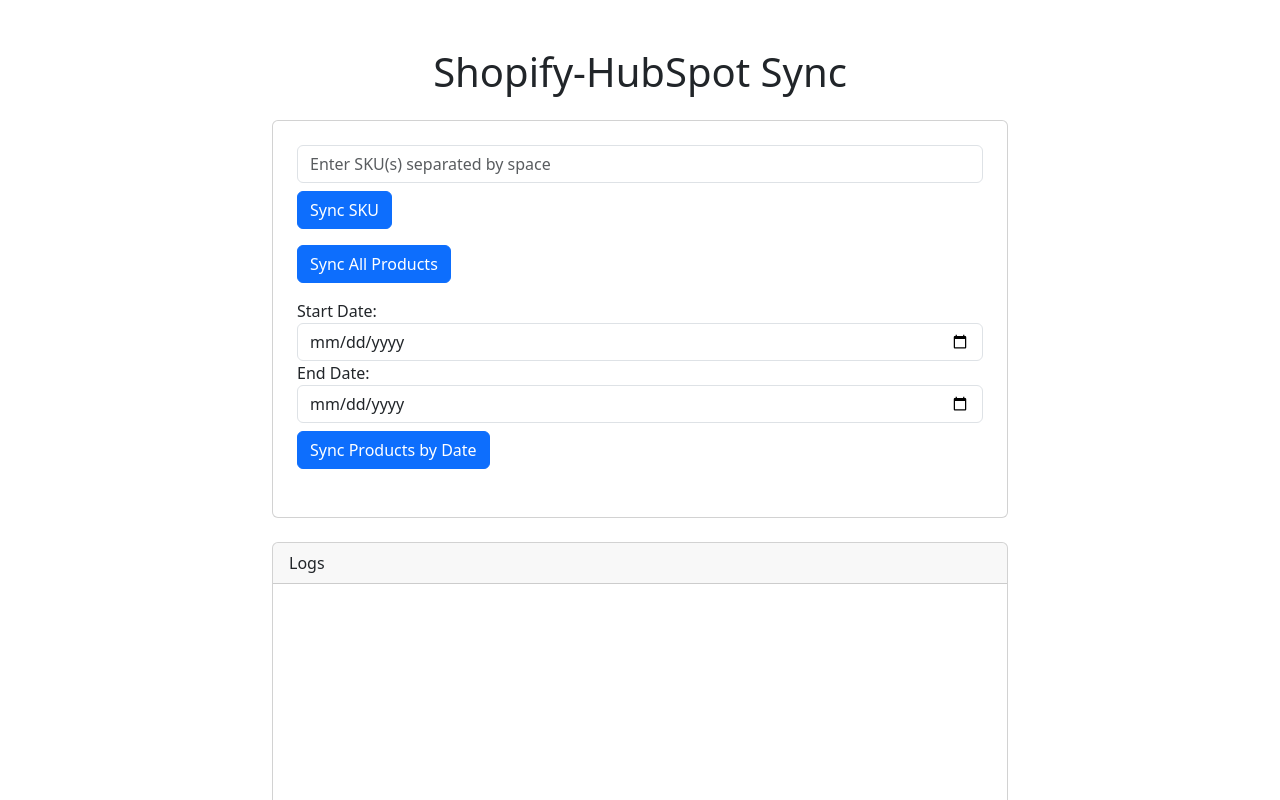
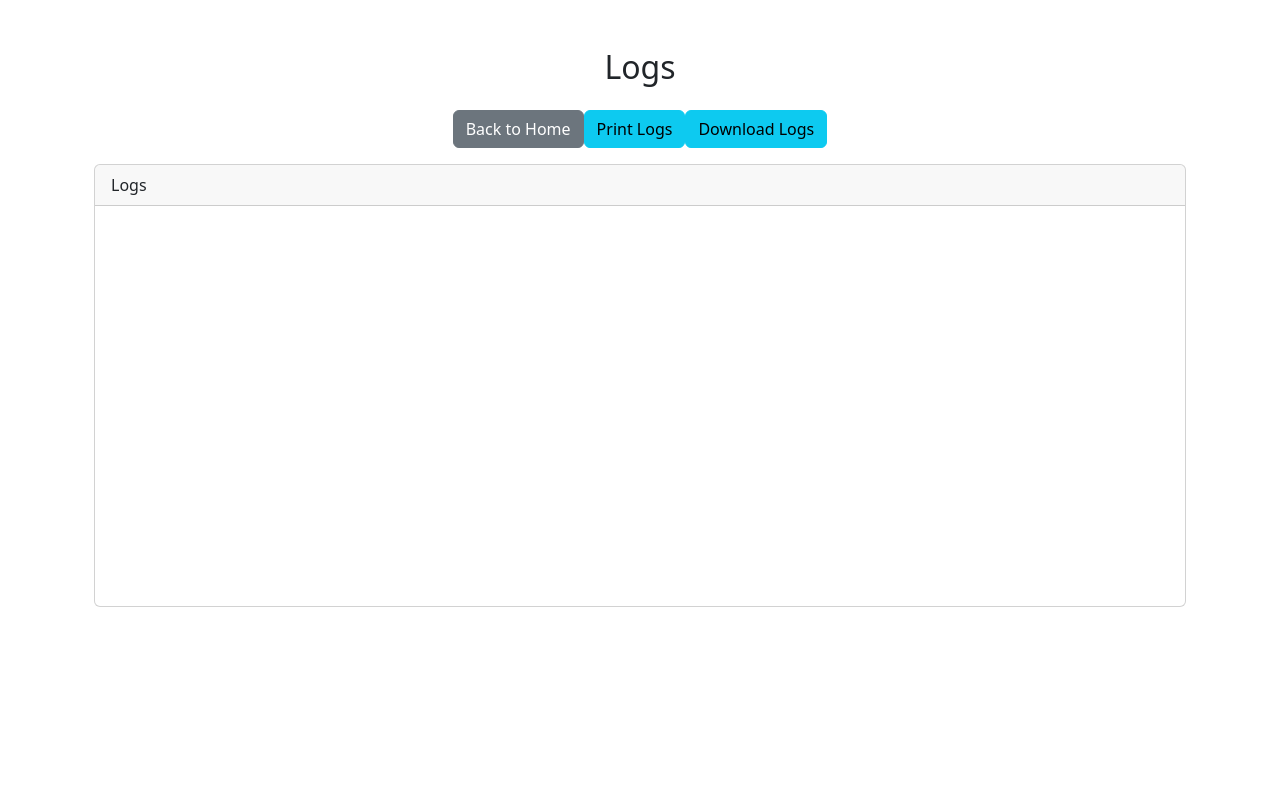
Before and after one commit to Hadasa100/shopify-hubspot-sync, a React (Create React App) app in the folder frontend/: page /logs in a window 1280 px wide. Shown: the top 800 px of the page. Built offline with nearby package versions, Linux system fonts and the light colour scheme.

Commit message:
Implement routing for log viewing and enhance SKU sync components with loading states

```diff
--- a/frontend/package.json
+++ b/frontend/package.json
@@ -13,6 +13,7 @@
     "lucide-react": "^0.484.0",
     "react": "^19.0.0",
     "react-dom": "^19.0.0",
+    "react-router-dom": "^7.4.0",
     "react-scripts": "5.0.1",
     "tailwindcss": "^4.0.16",
     "web-vitals": "^2.1.4"
--- a/frontend/src/App.css
+++ b/frontend/src/App.css
@@ -1,38 +1,63 @@
-.App {
-  text-align: center;
+/* General container styling */
+.container {
+  background-color: #f9f9f9;
+  padding: 2rem;
+  border-radius: 8px;
+  box-shadow: 0 4px 12px rgba(0, 0, 0, 0.1);
 }
 
-.App-logo {
-  height: 40vmin;
-  pointer-events: none;
+/* Header styling */
+h1 {
+  font-family: "Segoe UI", Tahoma, Geneva, Verdana, sans-serif;
+  font-weight: 600;
+  color: #333;
 }
 
-@media (prefers-reduced-motion: no-preference) {
-  .App-logo {
-    animation: App-logo-spin infinite 20s linear;
-  }
+/* Card styling */
+.card {
+  border: none;
+  border-radius: 10px;
+  box-shadow: 0 2px 8px rgba(0, 0, 0, 0.1);
+  background-color: #fff;
 }
 
-.App-header {
-  background-color: #282c34;
-  min-height: 100vh;
-  display: flex;
-  flex-direction: column;
-  align-items: center;
-  justify-content: center;
-  font-size: calc(10px + 2vmin);
-  color: white;
+.card-header {
+  background-color: #007bff;
+  color: #fff;
+  border-top-left-radius: 10px;
+  border-top-right-radius: 10px;
+  font-weight: 500;
 }
 
-.App-link {
-  color: #61dafb;
+/* Button enhancements */
+.btn-primary {
+  background: linear-gradient(45deg, #007bff, #00c6ff);
+  border: none;
+  border-radius: 5px;
+  transition: background 0.3s ease;
 }
 
-@keyframes App-logo-spin {
-  from {
-    transform: rotate(0deg);
-  }
-  to {
-    transform: rotate(360deg);
-  }
+.btn-primary:hover {
+  background: linear-gradient(45deg, #006ae0, #00b5e0);
 }
+
+/* Form input styling */
+.form-control {
+  border-radius: 5px;
+  border: 1px solid #ced4da;
+  box-shadow: none;
+}
+
+.form-control:focus {
+  border-color: #007bff;
+  box-shadow: 0 0 5px rgba(0, 123, 255, 0.5);
+}
+
+/* LogArea customization */
+.log-area {
+  height: 400px;
+  overflow-y: auto;
+  padding: 1rem;
+  background-color: #f1f1f1;
+  border-radius: 5px;
+}
--- a/frontend/src/App.js
+++ b/frontend/src/App.js
@@ -1,29 +1,63 @@
 // src/App.js
 import React, { useState } from 'react';
+import { BrowserRouter as Router, Routes, Route, Link } from 'react-router-dom';
+
 import SkuSyncForm from './components/SkuSyncForm';
 import SyncAllButton from './components/SyncAllButton';
 import SyncByDateButton from './components/SyncByDateButton';
-import LogArea from './components/LogArea';
+import LogPage from './components/LogPage';
+
 import 'bootstrap/dist/css/bootstrap.min.css';
-
 
 function App() {
   const [logMessages, setLogMessages] = useState('');
+  const [isLoading, setIsLoading] = useState(false);
 
   return (
-    <div className="container mt-5">
-      <div className="row justify-content-center">
-        <div className="col-md-8">
-          <h1 className="text-center mb-4">Shopify-HubSpot Sync</h1>
-          <div className="card p-4 mb-4">
-            <SkuSyncForm setLogMessages={setLogMessages} />
-            <SyncAllButton setLogMessages={setLogMessages} />
-            <SyncByDateButton setLogMessages={setLogMessages} />
-          </div>
-          <LogArea logMessages={logMessages} />
-        </div>
+    <Router>
+      <div className="container mt-5">
+        <Routes>
+          {/* Main Page */}
+          <Route
+            path="/"
+            element={
+              <>
+                <h1 className="text-center mb-4">Shopify-HubSpot Sync</h1>
+                <div className="card p-4 mb-4">
+                  <SkuSyncForm
+                    setLogMessages={setLogMessages}
+                    setIsLoading={setIsLoading}
+                  />
+                  <SyncAllButton
+                    setLogMessages={setLogMessages}
+                    setIsLoading={setIsLoading}
+                  />
+                  <SyncByDateButton
+                    setLogMessages={setLogMessages}
+                    setIsLoading={setIsLoading}
+                  />
+                </div>
+                <div className="text-center">
+                  <Link to="/logs" className="btn btn-secondary">
+                    View Logs
+                  </Link>
+                </div>
+              </>
+            }
+          />
+          {/* Logs Page */}
+          <Route
+            path="/logs"
+            element={
+              <LogPage
+                logMessages={logMessages}
+                isLoading={isLoading}
+              />
+            }
+          />
+        </Routes>
       </div>
-    </div>
+    </Router>
   );
 }
 
--- /dev/null
+++ b/frontend/src/components/LogPage.js
@@ -0,0 +1,60 @@
+// src/components/LogPage.js
+import React from 'react';
+import { useNavigate } from 'react-router-dom';
+import LogArea from './LogArea';
+
+const LogPage = ({ logMessages, isLoading }) => {
+  const navigate = useNavigate();
+
+  const handleGoHome = () => {
+    navigate('/');
+  };
+
+  const handlePrintLogs = () => {
+    window.print();
+  };
+
+  const handleDownloadLogs = () => {
+    const element = document.createElement('a');
+    const file = new Blob([logMessages], { type: 'text/plain' });
+    element.href = URL.createObjectURL(file);
+    element.download = 'logs.txt';
+    document.body.appendChild(element);
+    element.click();
+    document.body.removeChild(element);
+  };
+
+  return (
+    <div className="container mt-5">
+      <h2 className="text-center mb-4">Logs</h2>
+
+      {/* Control Buttons */}
+      <div className="mb-3 text-center">
+        {/* <button className="btn btn-danger mr-2" onClick={handleKillRequest}>
+          Kill Request
+        </button> */}
+        <button className="btn btn-secondary mr-2" onClick={handleGoHome}>
+          Back to Home
+        </button>
+        <button className="btn btn-info mr-2" onClick={handlePrintLogs}>
+          Print Logs
+        </button>
+        <button className="btn btn-info" onClick={handleDownloadLogs}>
+          Download Logs
+        </button>
+      </div>
+
+      {isLoading ? (
+        <div className="d-flex justify-content-center">
+          <div className="spinner-border text-primary" role="status">
+            <span className="sr-only">Loading...</span>
+          </div>
+        </div>
+      ) : (
+        <LogArea logMessages={logMessages} />
+      )}
+    </div>
+  );
+};
+
+export default LogPage;
--- a/frontend/src/components/SkuSyncForm.js
+++ b/frontend/src/components/SkuSyncForm.js
@@ -1,14 +1,25 @@
 // src/components/SkuSyncForm.js
 import React, { useState } from 'react';
+import { useNavigate } from 'react-router-dom';
 import { syncSku } from '../services/syncService';
 import CustomButton from './CustomButton';
 
-function SkuSyncForm({ setLogMessages }) {
+function SkuSyncForm({ setLogMessages, setIsLoading }) {
   const [sku, setSku] = useState('');
+  const navigate = useNavigate();
 
   const handleSyncSku = async () => {
-    setLogMessages(''); // Clear previous logs
+    setLogMessages('');
+    setIsLoading(true);
+
+    // Navigate immediately
+    navigate('/logs');
+
+    // Run the sync
     await syncSku(sku, setLogMessages);
+
+    // Stop spinner
+    setIsLoading(false);
   };
 
   return (
--- a/frontend/src/components/SyncAllButton.js
+++ b/frontend/src/components/SyncAllButton.js
@@ -1,12 +1,24 @@
 // src/components/SyncAllButton.js
 import React from 'react';
+import { useNavigate } from 'react-router-dom';
 import { syncAll } from '../services/syncService';
 import CustomButton from './CustomButton';
 
-function SyncAllButton({ setLogMessages }) {
+function SyncAllButton({ setLogMessages, setIsLoading }) {
+  const navigate = useNavigate();
+
   const handleSyncAll = async () => {
-    setLogMessages(''); // Clear previous logs
+    setLogMessages('');
+    setIsLoading(true);
+
+    // Immediately navigate to logs page
+    navigate('/logs');
+
+    // Perform the sync in the background
     await syncAll(setLogMessages);
+
+    // Once the sync is done, turn off spinner
+    setIsLoading(false);
   };
 
   return (
--- a/frontend/src/components/SyncByDateButton.js
+++ b/frontend/src/components/SyncByDateButton.js
@@ -1,19 +1,30 @@
 // src/components/SyncByDateButton.js
 import React, { useState } from 'react';
+import { useNavigate } from 'react-router-dom';
 import { syncByDateRange } from '../services/syncService';
 import CustomButton from './CustomButton';
 
-function SyncByDateButton({ setLogMessages }) {
+function SyncByDateButton({ setLogMessages, setIsLoading }) {
   const [startDate, setStartDate] = useState('');
   const [endDate, setEndDate] = useState('');
+  const navigate = useNavigate();
 
   const handleSyncByDates = async () => {
-    setLogMessages(''); // Clear previous logs
+    setLogMessages('');
     if (!startDate || !endDate) {
       setLogMessages('Please provide both start and end dates.');
       return;
     }
+    setIsLoading(true);
+
+    // Navigate right away
+    navigate('/logs');
+
+    // Run sync
     await syncByDateRange({ startDate, endDate }, setLogMessages);
+
+    // Stop spinner
+    setIsLoading(false);
   };
 
   return (
--- a/frontend/src/services/syncService.js
+++ b/frontend/src/services/syncService.js
@@ -51,7 +51,6 @@
   };
 
   export const syncByDateRange = ({ startDate, endDate }, setLogMessages) => {
-    // Build URL with query parameters
     const url = `/sync/dates?startDate=${encodeURIComponent(startDate)}&endDate=${encodeURIComponent(endDate)}`;
     const evtSource = new EventSource(url);
 
```
Also changed, not shown: 2 other files (tests, documents, lock files or other folders).
